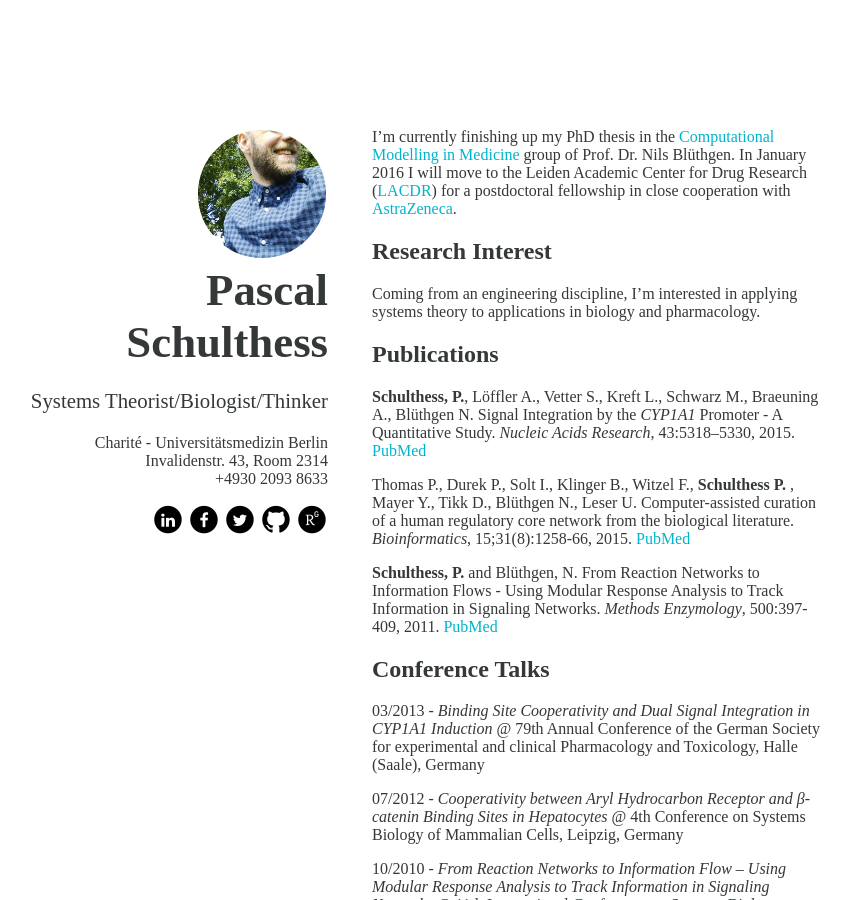
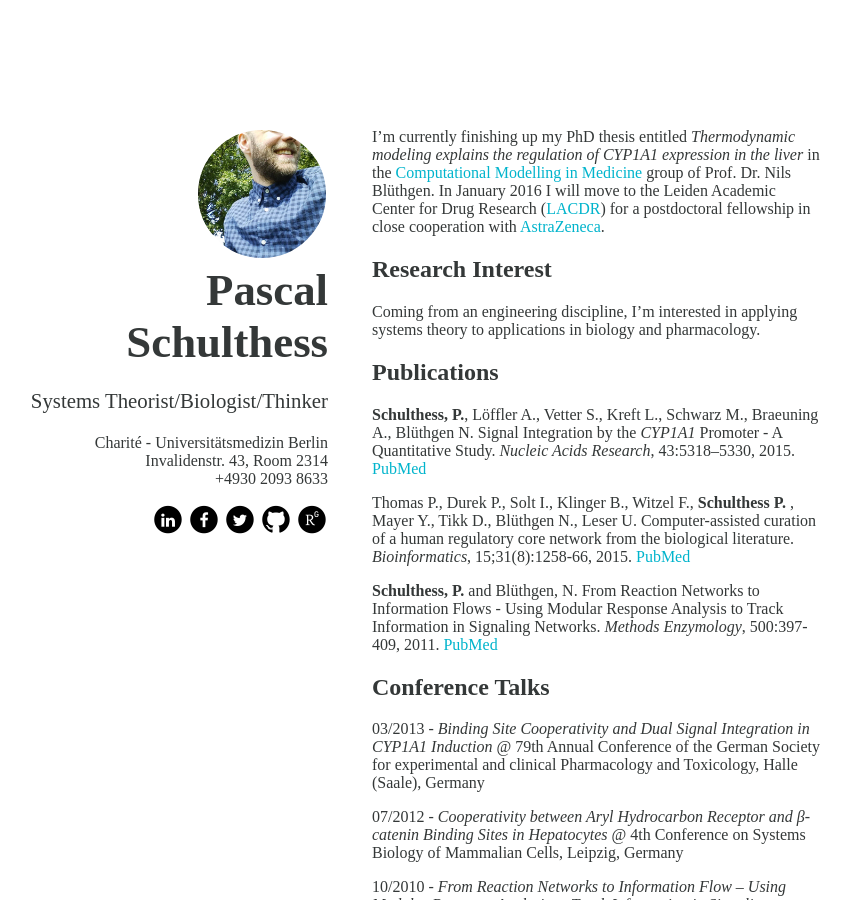
Before and after one commit to pascalschulthess/pascalschulthess.github.io, a Jekyll site: the page built from index.html, in a window 1280 px wide and 900 px high. Shown: the whole window, without its empty margins (312-1163 px from the left). Built offline with Jekyll 4.4.1, drawn with Linux system fonts in a browser that asks for light colours; nearby versions of some CDN libraries; some web fonts are replaced; some of the changed text lies outside the part shown.

Commit message:
added thesis title

```diff
--- a/_includes/my_content.md
+++ b/_includes/my_content.md
@@ -1,5 +1,5 @@
 
-I'm currently finishing up my PhD thesis in the [Computational Modelling in Medicine](http://sys-bio.net/) group of Prof. Dr. Nils Blüthgen. In January 2016 I will move to the Leiden Academic Center for Drug Research ([LACDR](http://lacdr.nl)) for a postdoctoral fellowship in close cooperation with [AstraZeneca](http://astrazeneca.com).
+I'm currently finishing up my PhD thesis entitled _Thermodynamic modeling explains the regulation of CYP1A1 expression in the liver_ in the [Computational Modelling in Medicine](http://sys-bio.net/) group of Prof. Dr. Nils Blüthgen. In January 2016 I will move to the Leiden Academic Center for Drug Research ([LACDR](http://lacdr.nl)) for a postdoctoral fellowship in close cooperation with [AstraZeneca](http://astrazeneca.com).
 
 ## Research Interest
 
```
Also changed, not shown: other parts of _includes/my_content.md (+1 -1 lines).
